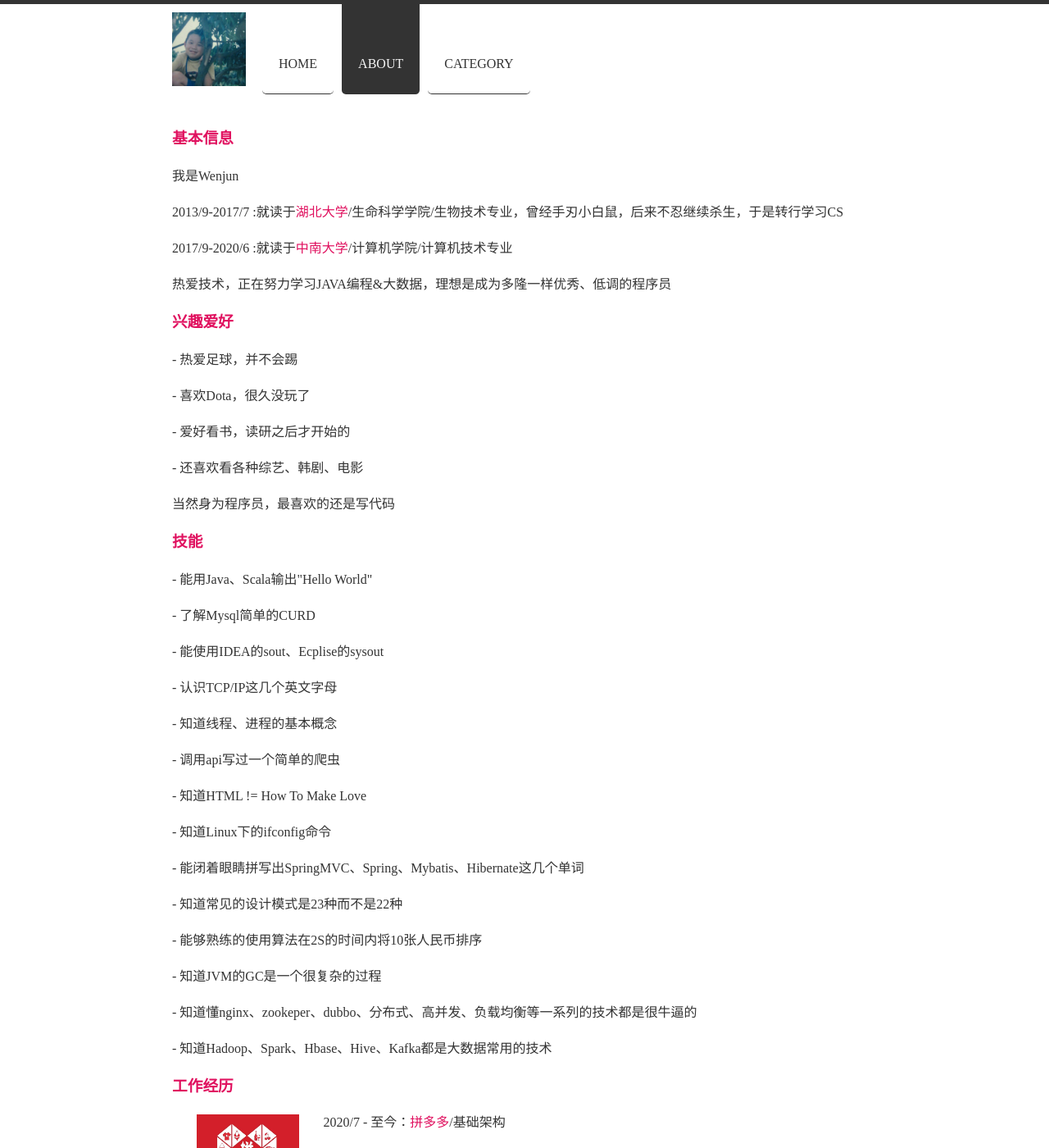
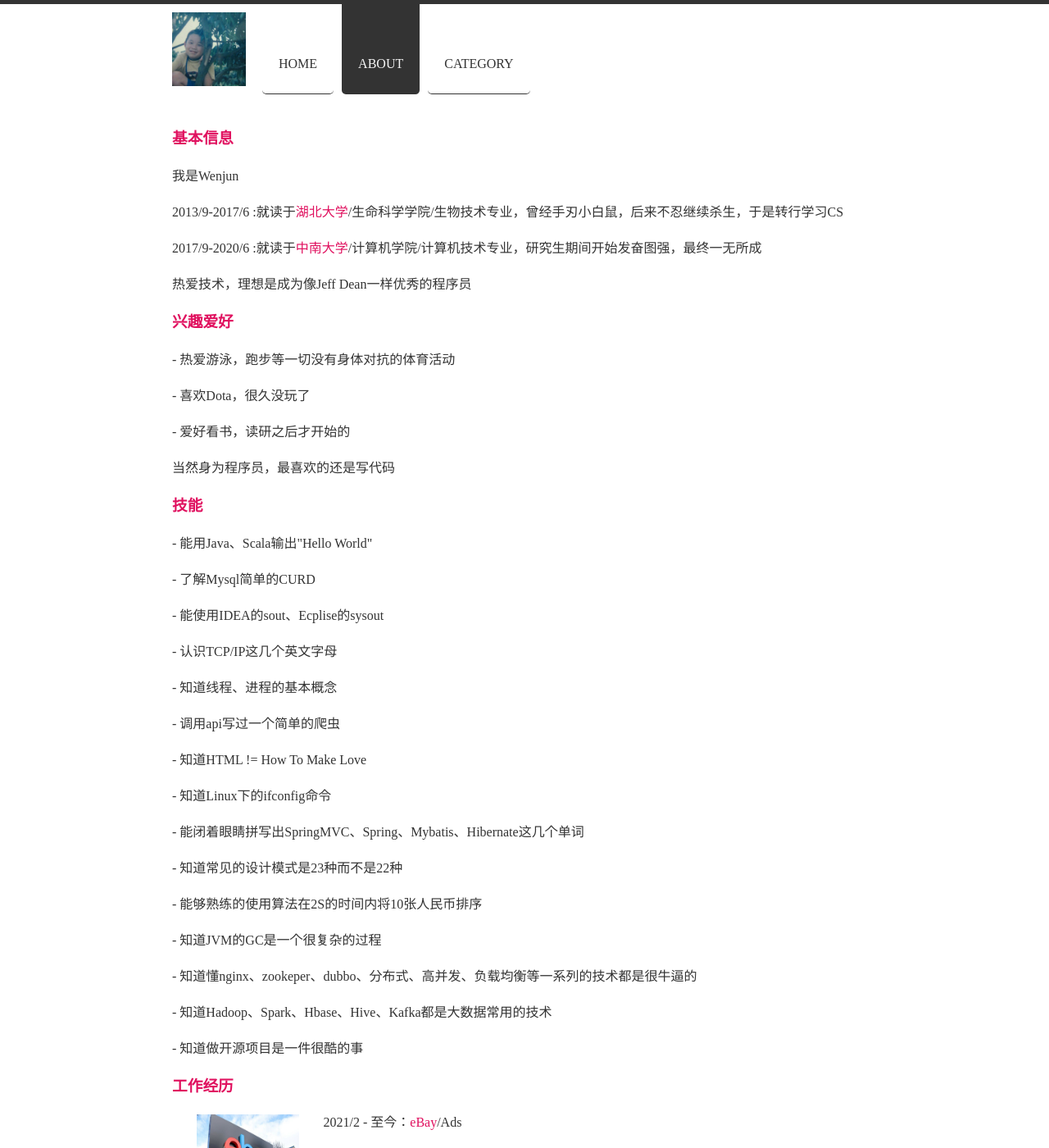
Before and after one commit to ruanwenjun/ruanwenjun.github.io, a Jekyll site: the page built from about/about.html, in a window 1280 px wide and 1400 px high. Shown: the whole window at 82% size. Built offline with Jekyll 4.4.1, drawn with Linux system fonts in a browser that asks for light colours; nearby versions of some CDN libraries; comment, search, counter and statistics services are not loaded; some of the changed text lies outside the part shown.

Commit message:
Add new work

```diff
--- a/about/about.html
+++ b/about/about.html
@@ -10,18 +10,17 @@ title: About
 	<h3 style="color: #e0115f">基本信息</h3>
 
 	<p>我是Wenjun</p>
-	<p>2013/9-2017/7 :就读于<a href="http://www.hubu.edu.cn/">湖北大学</a>/生命科学学院/生物技术专业，曾经手刃小白鼠，后来不忍继续杀生，于是转行学习CS</p>
+	<p>2013/9-2017/6 :就读于<a href="http://www.hubu.edu.cn/">湖北大学</a>/生命科学学院/生物技术专业，曾经手刃小白鼠，后来不忍继续杀生，于是转行学习CS</p>
 
-	<p>2017/9-2020/6 :就读于<a href="http://www.csu.edu.cn/">中南大学</a>/计算机学院/计算机技术专业</p>
+	<p>2017/9-2020/6 :就读于<a href="http://www.csu.edu.cn/">中南大学</a>/计算机学院/计算机技术专业，研究生期间开始发奋图强，最终一无所成</p>
 
-	<p>热爱技术，正在努力学习JAVA编程&大数据，理想是成为多隆一样优秀、低调的程序员</p>
+	<p>热爱技术，理想是成为像Jeff Dean一样优秀的程序员</p>
 
 	<h3 style="color: #e0115f">兴趣爱好</h3>
 
-	<p>- 热爱足球，并不会踢</p>
+	<p>- 热爱游泳，跑步等一切没有身体对抗的体育活动</p>
 	<p>- 喜欢Dota，很久没玩了</p>
 	<p>- 爱好看书，读研之后才开始的</p>
-	<p>- 还喜欢看各种综艺、韩剧、电影</p>
 	<p>当然身为程序员，最喜欢的还是写代码</P>
 
 	<h3 style="color: #e0115f">技能</h3>
@@ -40,17 +39,31 @@ title: About
 	<p>- 知道JVM的GC是一个很复杂的过程</p>
 	<p>- 知道懂nginx、zookeper、dubbo、分布式、高并发、负载均衡等一系列的技术都是很牛逼的</p>
 	<p>- 知道Hadoop、Spark、Hbase、Hive、Kafka都是大数据常用的技术<p>
+    <p>- 知道做开源项目是一件很酷的事<p>
 
 	<h3 style="color: #e0115f">工作经历</h3>
 	<ul style="list-style:none;">
 
+        <li>
+            <div style="float:left;height:100px;width:15%;margin-right:30px;margin-bottom: 10px;">
+                <a href="https://www.ebay.com/"><img style="width: 100%;height: 100%;cursor: pointer;" src="/images/icon/ebay.jpg" /></a>
+            </div>
+            <div style="float:left;line-height:20px;width:70%;">
+                <p>2021/2 - 至今：<a href="https://www.ebay.com/">eBay</a>/Ads</p>
+                <p>work life rebalance</p>
+            </div>
+        </li>
+
+
+        <div style="clear:both"></div>
+        <hr style="height:1px;border:none;border-top:1px dashed #0066CC;">
 		<li>
             <div style="float:left;height:100px;width:15%;margin-right:30px;margin-bottom: 10px;">
                 <a href="https://www.pinduoduo.com/"><img style="width: 100%;height: 100%;cursor: pointer;" src="/images/icon/pdd.jpg" /></a>
             </div>
             <div style="float:left;line-height:20px;width:70%;">
-                <p>2020/7 -  至今：<a href="https://www.pinduoduo.com/">拼多多</a>/基础架构</p>
-                <p>内部平台、中间件开发</p>
+                <p>2020/7 -  2021/1：<a href="https://www.pinduoduo.com/">拼多多</a>/基础架构</p>
+                <p>work life no balance</p>
             </div>
         </li>
 
```
